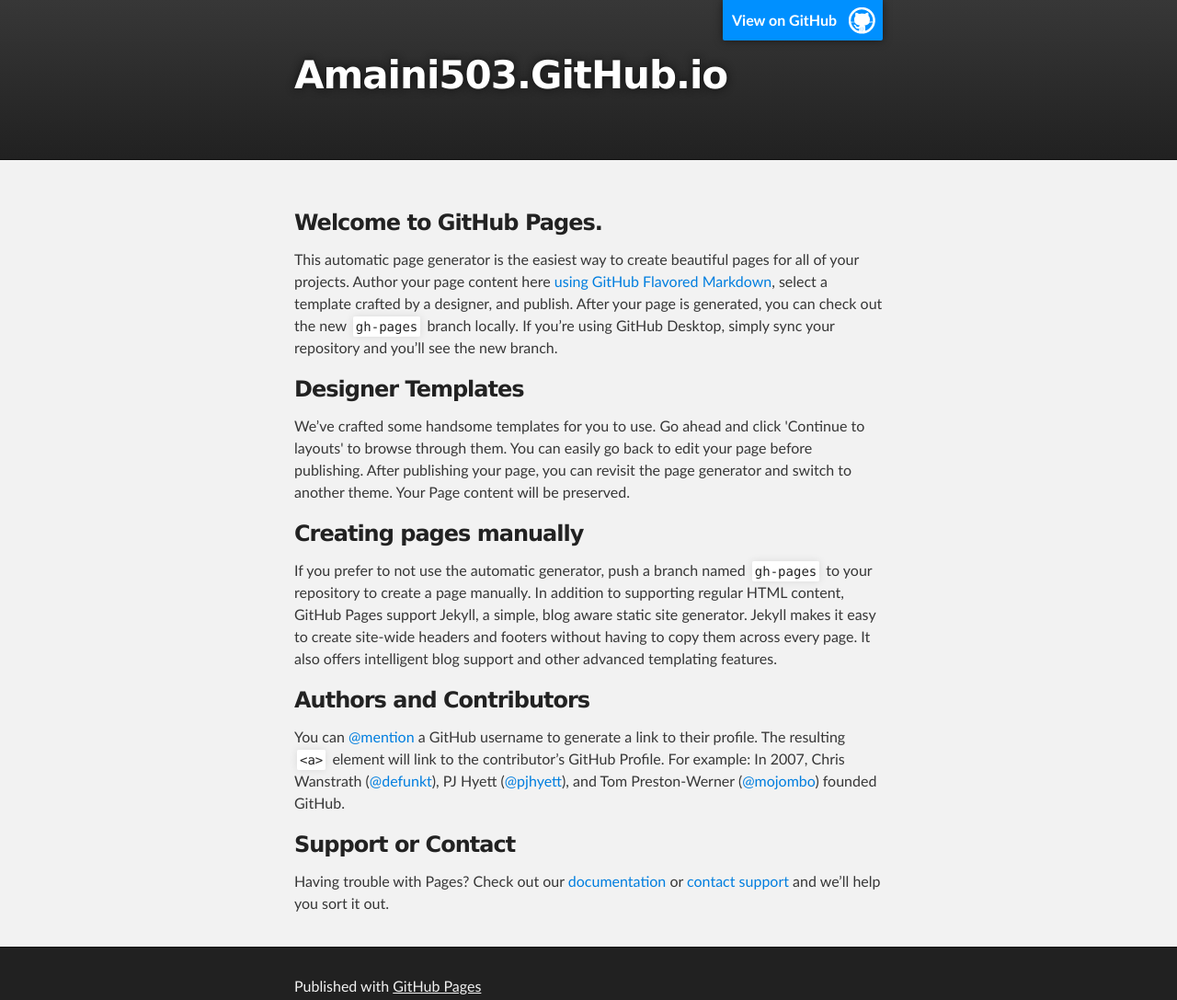
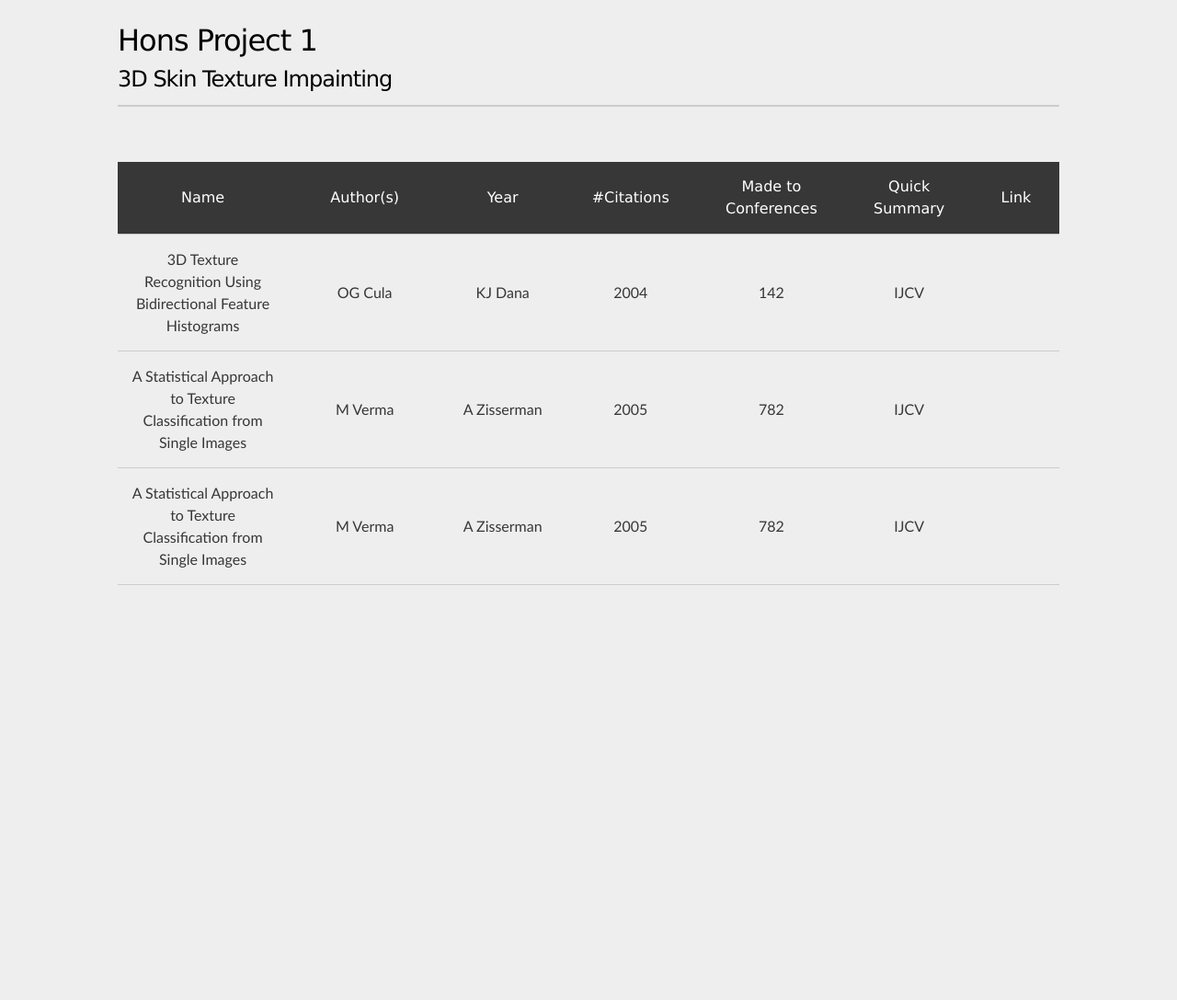
Before and after one commit to AMaini503/AMaini503.github.io, a plain HTML site: page index.html in a window 1280 px wide. Shown: the whole page at 92% size. After the commit the page ends 800 px from the top, so only its background shows below. Drawn offline with Linux system fonts and the light colour scheme.

Commit message:
Added Papers

```diff
--- a/index.html
+++ b/index.html
@@ -16,10 +16,9 @@
     <!-- HEADER -->
     <div id="header_wrap" class="outer">
         <header class="inner">
-          <a id="forkme_banner" href="https://github.com/AMaini503">View on GitHub</a>
 
-          <h1 id="project_title">Amaini503.GitHub.io</h1>
-          <h2 id="project_tagline"></h2>
+          <h1 id="project_title">Hons Project 1</h1>
+          <h2 id="project_tagline">3D Skin Texture Impainting</h2>
 
         </header>
     </div>
@@ -27,37 +26,54 @@
     <!-- MAIN CONTENT -->
     <div id="main_content_wrap" class="outer">
       <section id="main_content" class="inner">
-        <h3>
-<a id="welcome-to-github-pages" class="anchor" href="#welcome-to-github-pages" aria-hidden="true"><span class="octicon octicon-link"></span></a>Welcome to GitHub Pages.</h3>
-
-<p>This automatic page generator is the easiest way to create beautiful pages for all of your projects. Author your page content here <a href="https://guides.github.com/features/mastering-markdown/">using GitHub Flavored Markdown</a>, select a template crafted by a designer, and publish. After your page is generated, you can check out the new <code>gh-pages</code> branch locally. If you’re using GitHub Desktop, simply sync your repository and you’ll see the new branch.</p>
-
-<h3>
-<a id="designer-templates" class="anchor" href="#designer-templates" aria-hidden="true"><span class="octicon octicon-link"></span></a>Designer Templates</h3>
-
-<p>We’ve crafted some handsome templates for you to use. Go ahead and click 'Continue to layouts' to browse through them. You can easily go back to edit your page before publishing. After publishing your page, you can revisit the page generator and switch to another theme. Your Page content will be preserved.</p>
-
-<h3>
-<a id="creating-pages-manually" class="anchor" href="#creating-pages-manually" aria-hidden="true"><span class="octicon octicon-link"></span></a>Creating pages manually</h3>
-
-<p>If you prefer to not use the automatic generator, push a branch named <code>gh-pages</code> to your repository to create a page manually. In addition to supporting regular HTML content, GitHub Pages support Jekyll, a simple, blog aware static site generator. Jekyll makes it easy to create site-wide headers and footers without having to copy them across every page. It also offers intelligent blog support and other advanced templating features.</p>
-
-<h3>
-<a id="authors-and-contributors" class="anchor" href="#authors-and-contributors" aria-hidden="true"><span class="octicon octicon-link"></span></a>Authors and Contributors</h3>
-
-<p>You can <a href="https://github.com/blog/821" class="user-mention">@mention</a> a GitHub username to generate a link to their profile. The resulting <code>&lt;a&gt;</code> element will link to the contributor’s GitHub Profile. For example: In 2007, Chris Wanstrath (<a href="https://github.com/defunkt" class="user-mention">@defunkt</a>), PJ Hyett (<a href="https://github.com/pjhyett" class="user-mention">@pjhyett</a>), and Tom Preston-Werner (<a href="https://github.com/mojombo" class="user-mention">@mojombo</a>) founded GitHub.</p>
-
-<h3>
-<a id="support-or-contact" class="anchor" href="#support-or-contact" aria-hidden="true"><span class="octicon octicon-link"></span></a>Support or Contact</h3>
-
-<p>Having trouble with Pages? Check out our <a href="https://help.github.com/pages">documentation</a> or <a href="https://github.com/contact">contact support</a> and we’ll help you sort it out.</p>
+        <table>
+          <tbody>
+            <tr>
+              <th class="medium">Name</th>
+              <th class="medium">Author(s)</th>
+              <th class="small">Year</th>
+              <th class="small">#Citations</th>
+              <th class="small">Made to Conferences</th>
+              <th class="small">Quick Summary</th>
+              <th class="small">Link</th>
+            </tr>
+            <tr>
+              <td>3D Texture Recognition Using Bidirectional Feature Histograms</td>
+              <td>OG Cula</td>
+              <td>KJ Dana</td>
+              <td>2004</td>
+              <td>142</td>
+              <td>IJCV</td>
+              <td></td>
+            </tr>
+            <tr>
+              <td>A Statistical Approach to Texture Classification from
+              Single Images</td>
+              <td>M Verma</td>
+              <td>A Zisserman</td>
+              <td>2005</td>
+              <td>782</td>
+              <td>IJCV</td>
+              <td></td>
+            </tr>
+            <tr>
+              <td>A Statistical Approach to Texture Classification from
+              Single Images</td>
+              <td>M Verma</td>
+              <td>A Zisserman</td>
+              <td>2005</td>
+              <td>782</td>
+              <td>IJCV</td>
+              <td></td>
+            </tr>
+          </tbody>
+        </table>
       </section>
     </div>
 
     <!-- FOOTER  -->
     <div id="footer_wrap" class="outer">
       <footer class="inner">
-        <p>Published with <a href="https://pages.github.com">GitHub Pages</a></p>
       </footer>
     </div>
 
--- a/stylesheets/stylesheet.css
+++ b/stylesheets/stylesheet.css
@@ -3,7 +3,7 @@
 by Jason Costello, @jsncostello
 *******************************************************************************/
 
-@import url(github-light.css);
+@aimport url(github-light.css);
 
 /*******************************************************************************
 MeyerWeb Reset
@@ -51,7 +51,7 @@
 body {
   box-sizing: border-box;
   color:#373737;
-  background: #212121;
+  background: #eee;
   font-size: 16px;
   font-family: 'Myriad Pro', Calibri, Helvetica, Arial, sans-serif;
   line-height: 1.5;
@@ -59,38 +59,14 @@
 }
 
 h1, h2, h3, h4, h5, h6 {
-  margin: 10px 0;
-  font-weight: 700;
-  color:#222222;
   font-family: 'Lucida Grande', 'Calibri', Helvetica, Arial, sans-serif;
   letter-spacing: -1px;
-}
-
-h1 {
-  font-size: 36px;
-  font-weight: 700;
 }
 
 h2 {
   padding-bottom: 10px;
   font-size: 32px;
   background: url('../images/bg_hr.png') repeat-x bottom;
-}
-
-h3 {
-  font-size: 24px;
-}
-
-h4 {
-  font-size: 21px;
-}
-
-h5 {
-  font-size: 18px;
-}
-
-h6 {
-  font-size: 16px;
 }
 
 p {
@@ -271,21 +247,6 @@
   margin: 0 auto;
 }
 
-#forkme_banner {
-  display: block;
-  position: absolute;
-  top:0;
-  right: 10px;
-  z-index: 10;
-  padding: 10px 50px 10px 10px;
-  color: #fff;
-  background: url('../images/blacktocat.png') #0090ff no-repeat 95% 50%;
-  font-weight: 700;
-  box-shadow: 0 0 10px rgba(0,0,0,.5);
-  border-bottom-left-radius: 2px;
-  border-bottom-right-radius: 2px;
-}
-
 #header_wrap {
   background: #212121;
   background: -moz-linear-gradient(top, #373737, #212121);
@@ -293,26 +254,50 @@
   background: -ms-linear-gradient(top, #373737, #212121);
   background: -o-linear-gradient(top, #373737, #212121);
   background: linear-gradient(top, #373737, #212121);
+  background: #eee;
 }
 
 #header_wrap .inner {
-  padding: 50px 10px 30px 10px;
+	width: 100%;
+	max-width: 80%;
 }
-
+#main_content table{
+	width: 100%;
+	max-width: 100%;
+	border: none;
+}
+#main_content table th, #main_content table td {
+	text-align: center;
+	border: none;
+	padding: 15px;
+	vertical-align: middle;
+}
+#main_content table tr {
+	border: none;
+	border-bottom: 1px solid #ccc;
+}
+#main_content_wrap .inner {
+	max-width: 80%;
+	text-align: center;
+}
+.small {
+	width: 5%;
+}
+.medium {
+	width: 10%;
+}
 #project_title {
   margin: 0;
-  color: #fff;
-  font-size: 42px;
-  font-weight: 700;
-  text-shadow: #111 0px 0px 10px;
+  color: #000;
+  font-size: 32px;
 }
 
 #project_tagline {
-  color: #fff;
+  color: #000;
   font-size: 24px;
   font-weight: 300;
   background: none;
-  text-shadow: #111 0px 0px 10px;
+  border-bottom: 2px solid #ccc;
 }
 
 #downloads {
@@ -355,9 +340,7 @@
 }
 
 #main_content_wrap {
-  background: #f2f2f2;
-  border-top: 1px solid #111;
-  border-bottom: 1px solid #111;
+  background: #eee;
 }
 
 #main_content {
@@ -365,7 +348,7 @@
 }
 
 #footer_wrap {
-  background: #212121;
+  background: #eee;
 }
 
 
```
